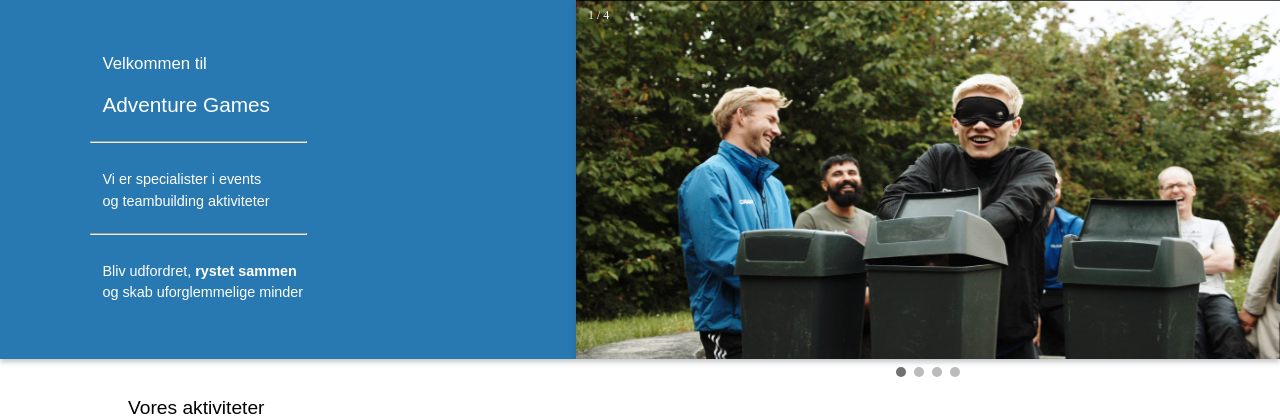
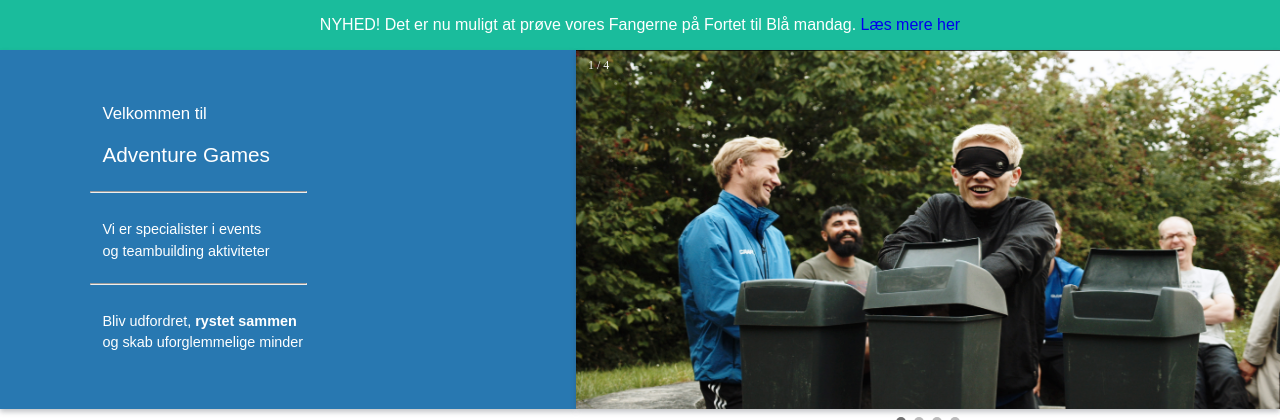
Before and after one commit to gaardee/adventuregames.dk, a PHP site: page / in a window 1280 px wide. Shown: the part 83-503 px from the top of the page. Run offline with PHP 8.4, Linux system fonts and the light colour scheme.

Commit message:
Add alert

```diff
--- a/public/forside.php
+++ b/public/forside.php
@@ -1,3 +1,7 @@
+<section id="alert" style="padding:10px; min-height:50px; display: flex;justify-content:center;align-items:center;background-color: #1abc9c;color: white;text-align: center;">
+  <p>NYHED! Det er nu muligt at prøve vores Fangerne på Fortet til Blå mandag. <a href="/aktiviteter/fangerne-blaa-mandag">Læs mere her</a></p>
+</section>
+
 <!--SLIDESHOW STARTER HER-->
 <div id="con_forside1">
   <div class="slideshow-container">
```
